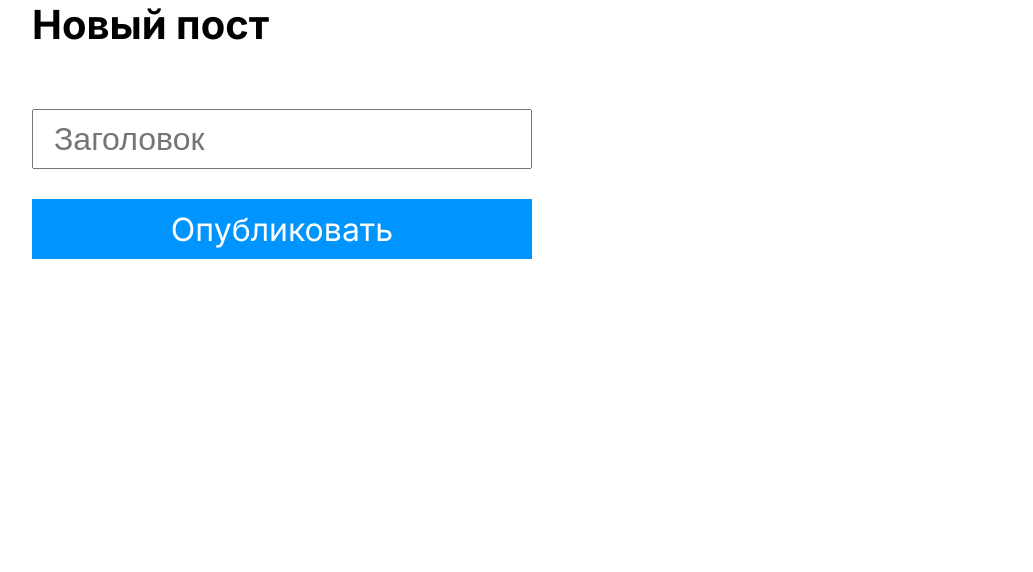
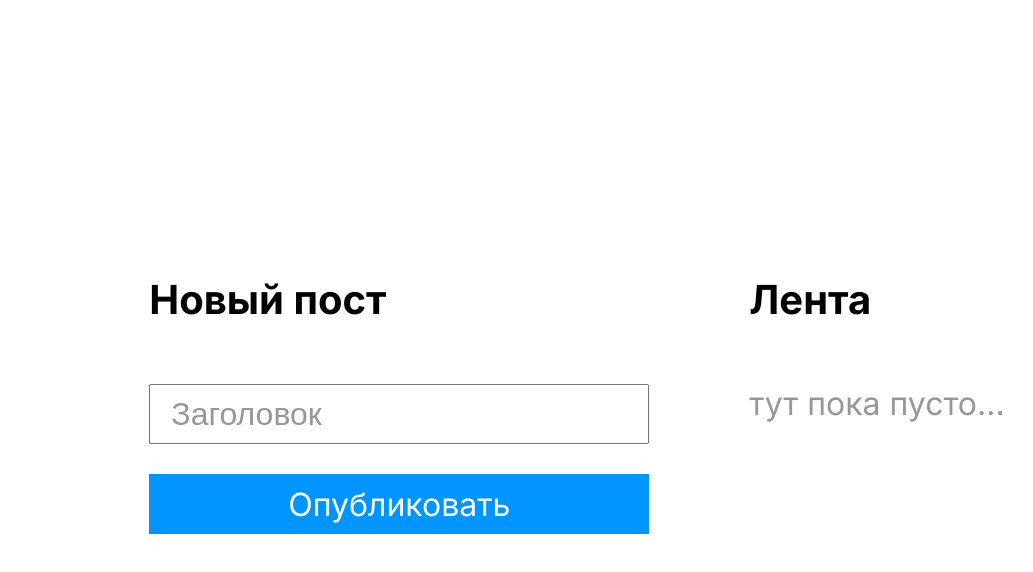
Before and after one commit to alekseevb/BlogApp, a plain HTML site: page index.html in a window 1280 px wide. Shown: the whole page, without its empty margins (63-1096 px from the left). Drawn offline with Linux system fonts and the light colour scheme.

Commit message:
Написал код дл отображения в ленте, а также сделал рефакторинг кода

```diff
--- a/index.css
+++ b/index.css
@@ -6,15 +6,27 @@
 
 body {
     font-family: "Inter", sans-serif;
+    height: 100vh;
+    display: flex;
+    justify-content: center;
+    align-items: center;
 }
 
-.container {
+.blog {
     max-width: 1090px;
     margin: 0 auto;
-    height: 100vh;
+    display: flex;
+    justify-content: space-between;
+    gap: 100px;
 }
 
-.blog__rigth {
+.blog__left,
+.blog__right {
+    width: 50%;
+}
+
+
+.blog__left {
     width: 500px;
     height: 250px;
     flex-shrink: 0;
@@ -23,7 +35,8 @@ body {
     flex-direction: column;
 }
 
-.blog__title {
+.blog__left-title,
+.blog__right-title {
     font-family: Inter;
     font-size: 40px;
     font-style: normal;
@@ -33,12 +46,12 @@ body {
     margin-bottom: 60px;
 }
 
-.blog__text {
+.blog__left-subtitle {
     width: 500px;
     height: 60px;
     flex-shrink: 0;
 
-    color: #979797;
+    color: black;
     font-size: 32px;
     font-style: normal;
     font-weight: 400;
@@ -48,7 +61,15 @@ body {
     padding-left: 20px;
 }
 
-.blog__btn {
+.blog__left-subtitle::placeholder {
+    color: #979797;
+    font-size: 32px;
+    font-style: normal;
+    font-weight: 400;
+    line-height: normal;
+}
+
+.blog__left-btn {
     width: 500px;
     height: 60px;
     flex-shrink: 0;
@@ -64,6 +85,15 @@ body {
     line-height: normal;
 }
 
-.blog__btn:hover {
+.blog__left-btn:hover {
     background-color: #047ace;
 }
+
+.blog__right-subtitle {
+    color: #979797;
+    font-family: Inter;
+    font-size: 32px;
+    font-style: normal;
+    font-weight: 400;
+    line-height: normal;
+}
--- a/index.html
+++ b/index.html
@@ -15,12 +15,14 @@
 
 <body>
     <div class="blog">
-        <div class="container">
-            <div class="blog__rigth">
-                <p class="blog__title">Новый пост</p>
-                <input class="blog__text" placeholder="Заголовок" type="text">
-                <button class="blog__btn">Опубликовать</button>
-            </div>
+        <div class="blog__left">
+            <h2 class="blog__left-title">Новый пост</h2>
+            <input id="js-title-input" class="blog__left-subtitle" placeholder="Заголовок" type="text">
+            <button id="js-publication-btn" class="blog__left-btn">Опубликовать</button>
+        </div>
+        <div class="blog__right">
+            <h2 class="blog__right-title">Лента</h2>
+            <p id="js-add-post" class="blog__right-subtitle">тут пока пусто...</p>
         </div>
     </div>
     <script src="index.js"></script>
--- a/index.js
+++ b/index.js
@@ -1 +1,31 @@
-const
+const titleInputNode = document.querySelector('#js-title-input');
+const newPostBtnNode = document.querySelector('#js-publication-btn');
+const postNode = document.querySelector('#js-add-post');
+
+let post = '';
+
+
+newPostBtnNode.addEventListener('click', function () {
+    //  Запись в переменную значение функции getPostFromUser
+    const PostFromUser = getPostFromUser();
+
+    //  Добавление в глобальную переменную post значение getPostFromUser, так как переменная post это не тоже самое, что и post
+    setPost(PostFromUser);
+
+    //  Добавление поста в Ленту постов
+    renderPost()
+})
+
+function getPostFromUser() {
+    post = titleInputNode.value;
+
+    return post;
+}
+
+function setPost(newPost) {
+    post = newPost;
+}
+
+function renderPost() {
+    postNode.innerText = post;
+}
```
